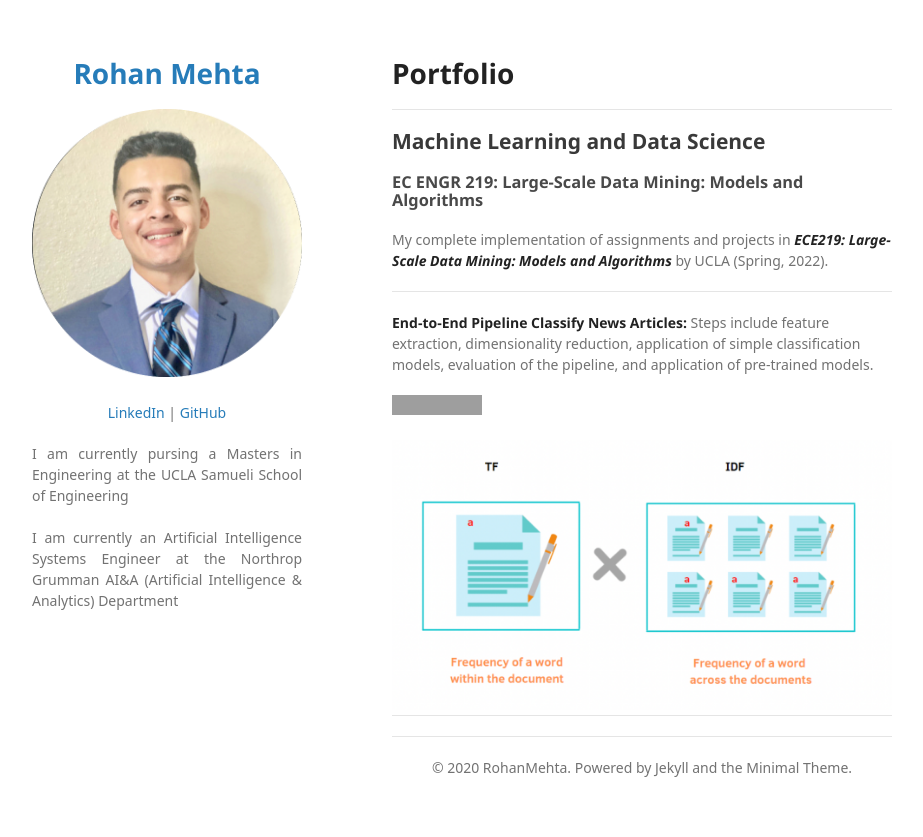
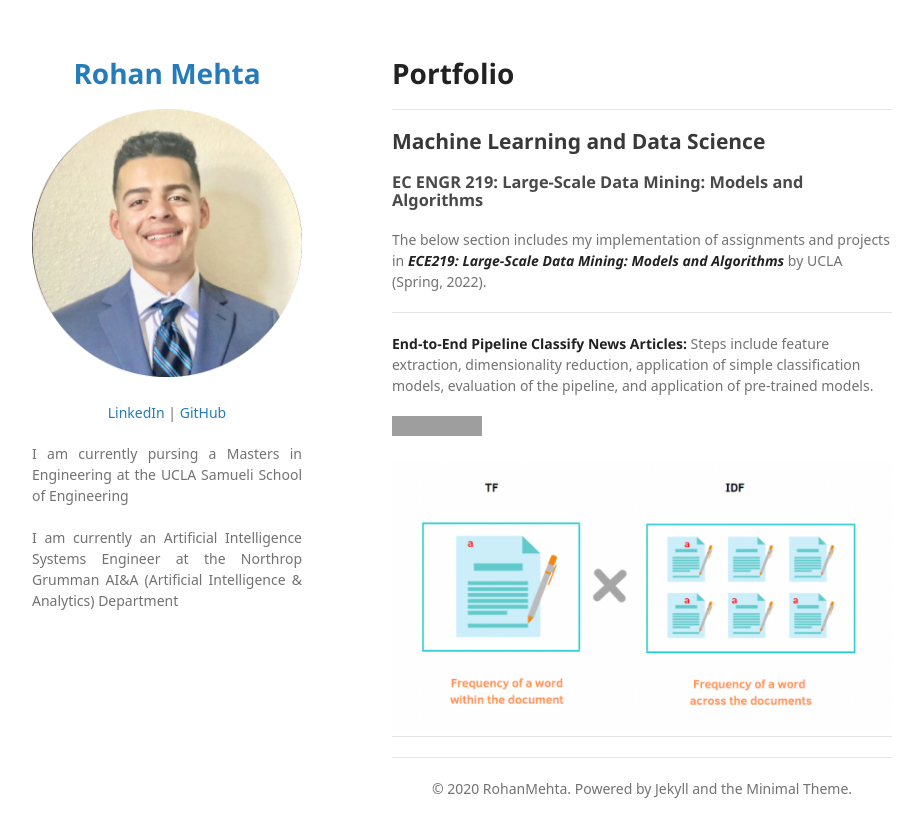
Before and after one commit to rmehta678/rmehta678.github.io, a Jekyll site: the page built from index.md, in a window 1280 px wide. Shown: the top 837 px of the page, without its empty margins (178-1101 px from the left). Built offline with Jekyll 4.4.1, drawn with Linux system fonts in a browser that asks for light colours; some web fonts are replaced; our own code applies the rules of GitHub Pages for plain Markdown files; grey boxes are pictures that could not be loaded.

Commit message:
Update index.md

```diff
--- a/index.md
+++ b/index.md
@@ -4,7 +4,7 @@
 
 ### EC ENGR 219: Large-Scale Data Mining: Models and Algorithms
 
-My complete implementation of assignments and projects in [***ECE219: Large-Scale Data Mining: Models and Algorithms***](https://www.uclaextension.edu/engineering/course/large-scale-data-mining-models-and-algorithms-ec-engr-xlc-219) by UCLA (Spring, 2022).
+The below section includes my implementation of assignments and projects in [***ECE219: Large-Scale Data Mining: Models and Algorithms***](https://www.uclaextension.edu/engineering/course/large-scale-data-mining-models-and-algorithms-ec-engr-xlc-219) by UCLA (Spring, 2022).
 
 ---
 
@@ -12,6 +12,7 @@ My complete implementation of assignments and projects in [***ECE219: Large-Scal
 
 [![View on GitHub](https://img.shields.io/badge/GitHub-View_on_GitHub-blue?logo=GitHub)](https://github.com/rmehta678/EE219/tree/main/Project1)
 
+
 <center><img src="images/TF_IDF.png"/></center>
 
 ---
```
